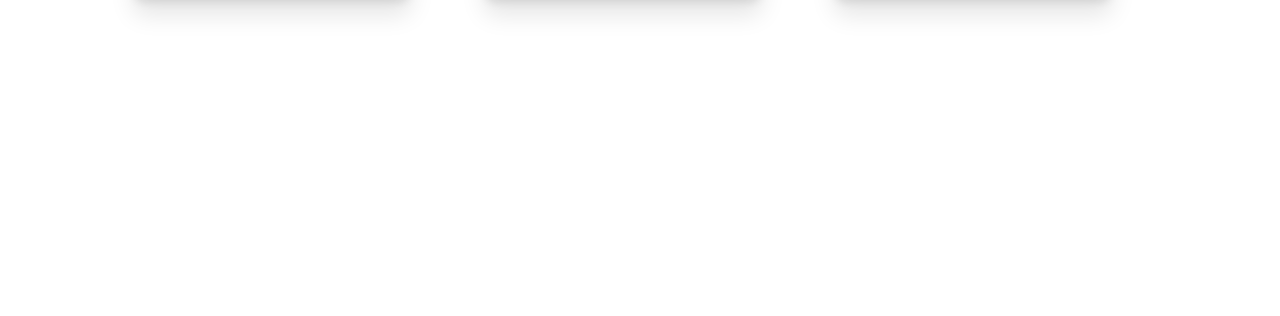
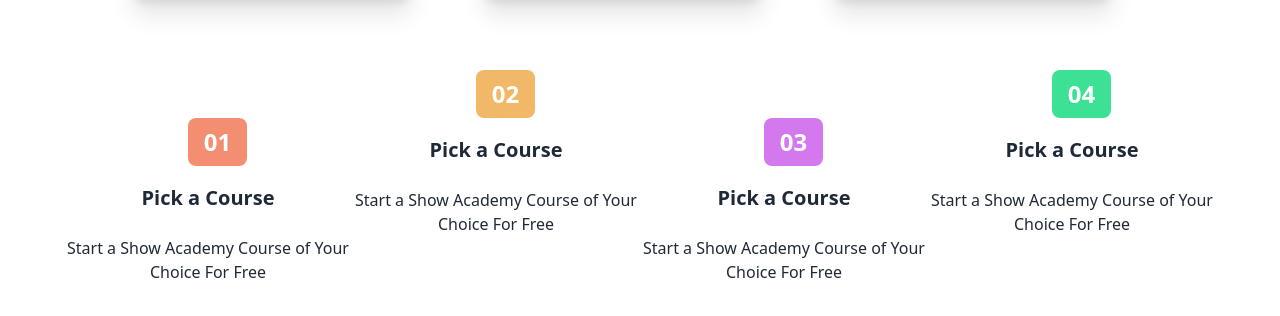
Before and after one commit to JubayerP/e-shikka, a React (Create React App) app: page / in a window 1280 px wide. Shown: the part 1775-2091 px from the top of the page. Before the commit the page ends 1855 px from the top, so only its background shows below. Built offline with nearby package versions, Linux system fonts and the light colour scheme.

Commit message:
rules added

```diff
--- a/src/App.js
+++ b/src/App.js
@@ -3,6 +3,7 @@ import './App.css';
 import Navbar from './components/Navbar/Navbar';
 import Header from './components/Header/Header';
 import Courses from './components/Courses/Courses';
+import Rules from './components/Rules/Rules';
 
 function App() {
   return (
@@ -10,6 +11,7 @@ function App() {
       <Navbar />
       <Header />
       <Courses />
+      <Rules />
     </div>
   );
 }
--- /dev/null
+++ b/src/components/Rules/Rules.js
@@ -0,0 +1,30 @@
+import React from 'react';
+
+const Rules = () => {
+    return (
+        <div className='my-28 flex items-center w-[90vw] mx-auto'>
+            <div className='relative bottom-[-3rem]'>
+                <button className='btn bg-[#F38E71] border-0 hover:bg-[#F38E71] text-2xl absolute left-[43%] bottom-[95%]'>01</button>
+                <h2 className='text-xl font-semibold my-6 text-center'>Pick a Course</h2>
+                <p className='text-center'>Start a Show Academy Course of Your Choice For Free</p>
+            </div>
+            <div className='relative'>
+                <button className='btn bg-[#F0B867] border-0 hover:bg-[#F0B867] text-2xl absolute left-[43%] bottom-[95%]'>02</button>
+                <h2 className='text-xl font-semibold my-6 text-center'>Pick a Course</h2>
+                <p className='text-center'>Start a Show Academy Course of Your Choice For Free</p>
+            </div>
+            <div className='relative bottom-[-3rem]'>
+                <button className='btn bg-[#D379ED] border-0 hover:bg-[#D379ED] text-2xl absolute left-[43%] bottom-[95%]'>03</button>
+                <h2 className='text-xl font-semibold my-6 text-center'>Pick a Course</h2>
+                <p className='text-center'>Start a Show Academy Course of Your Choice For Free</p>
+            </div>
+            <div className='relative'>
+                <button className='btn bg-[#3DE196] border-0 hover:bg-[#3DE196] text-2xl absolute left-[43%] bottom-[95%]'>04</button>
+                <h2 className='text-xl font-semibold my-6 text-center'>Pick a Course</h2>
+                <p className='text-center'>Start a Show Academy Course of Your Choice For Free</p>
+            </div>
+        </div>
+    );
+};
+
+export default Rules;
```
